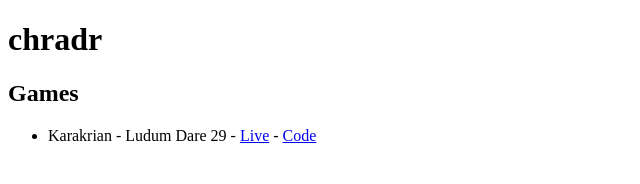
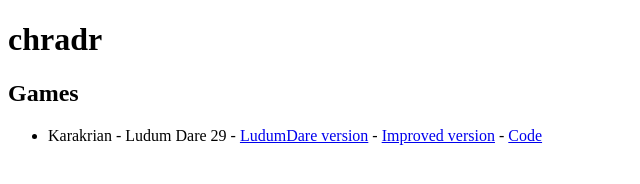
Before and after one commit to chrisghost/chradr.com, a plain HTML site: page index.html in a window 1280 px wide. Shown: the whole page, without its empty margins (0-640 px from the left). Drawn offline with Linux system fonts and the light colour scheme.

Commit message:
add 2 links for ld29

```diff
--- a/index.html
+++ b/index.html
@@ -11,7 +11,7 @@
     <h1>chradr</h1>
     <h2>Games</h2>
     <ul>
-      <li>Karakrian - Ludum Dare 29 - <a href="games/ld29/">Live</a> - <a href="github.com/chrisghost/ld29">Code</a></li>
+      <li>Karakrian - Ludum Dare 29 - <a href="/games/ld29/">LudumDare version</a> - <a href="/games/ld29-2/">Improved version</a> - <a href="github.com/chrisghost/ld29">Code</a></li>
     </ul>
   </body>
 </html>
```
